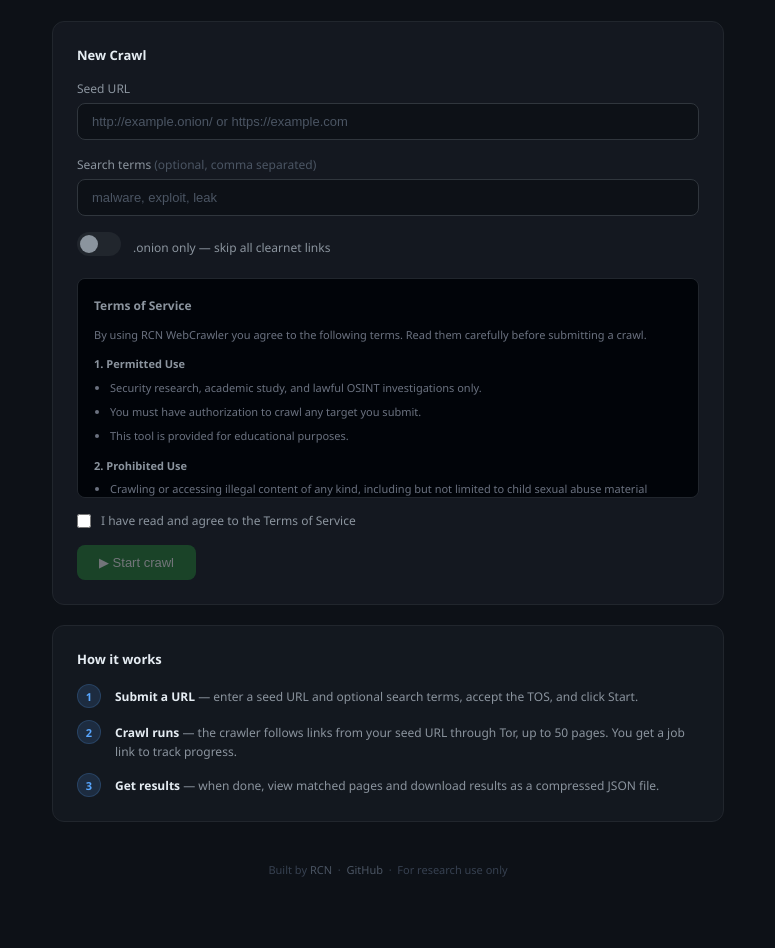
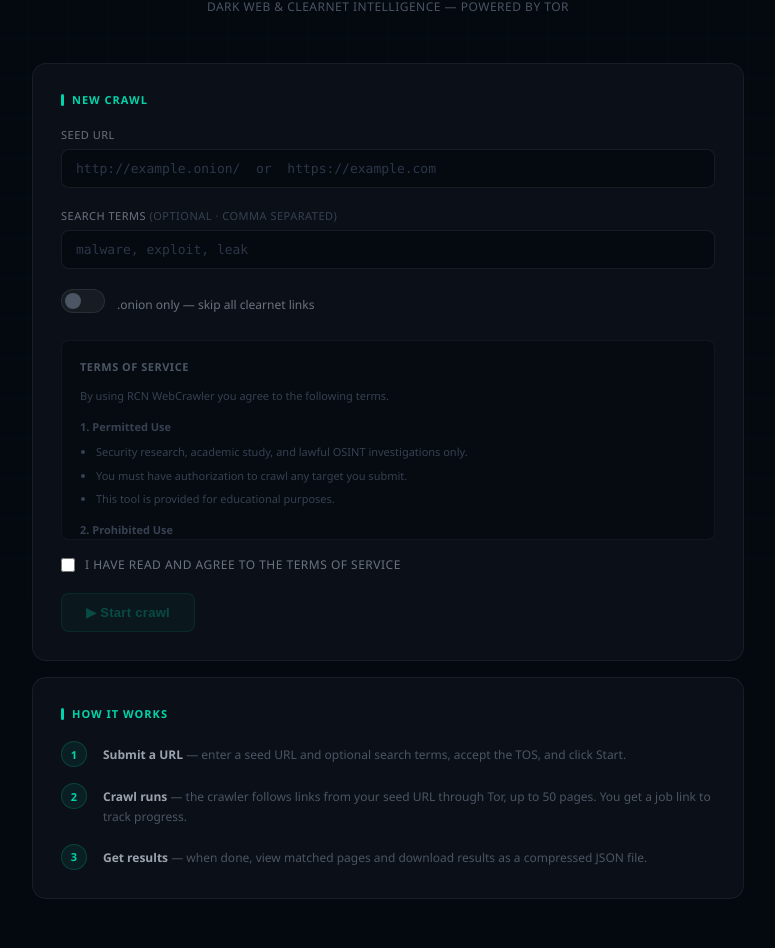
Before and after one commit to 0Day-legalize/rcn-crawler-web, a website: page public/index.html in a window 1280 px wide. Shown: the part 202-1150 px from the top of the page, without its empty margins (252-1027 px from the left). Before the commit the page ends 1119 px from the top, so only its background shows below. Drawn offline with Linux system fonts and the light colour scheme.

Commit message:
redesign: cyberpunk dark aesthetic with grid bg and glow accents

```diff
--- a/public/index.html
+++ b/public/index.html
@@ -6,115 +6,244 @@
   <title>RCN WebCrawler</title>
   <style>
     *, *::before, *::after { box-sizing: border-box; margin: 0; padding: 0; }
+
     body {
-      background: #0d1117; color: #e6edf3;
+      background: #04080f;
+      color: #c9d1d9;
       font-family: 'Segoe UI', system-ui, sans-serif;
-      min-height: 100vh; padding: 40px 24px;
-      max-width: 720px; margin: 0 auto;
+      min-height: 100vh;
+      padding: 48px 24px 64px;
+      max-width: 760px;
+      margin: 0 auto;
+      position: relative;
+      overflow-x: hidden;
     }
 
-    header { text-align: center; margin-bottom: 40px; }
-    header h1 { font-size: 28px; font-weight: 700; margin-bottom: 6px; }
-    header p  { font-size: 13px; color: #4b5563; }
+    /* Grid background */
+    body::before {
+      content: "";
+      position: fixed;
+      inset: 0;
+      background-image:
+        linear-gradient(rgba(0,212,170,0.03) 1px, transparent 1px),
+        linear-gradient(90deg, rgba(0,212,170,0.03) 1px, transparent 1px);
+      background-size: 40px 40px;
+      pointer-events: none;
+      z-index: 0;
+    }
 
+    /* Radial glow top center */
+    body::after {
+      content: "";
+      position: fixed;
+      top: -200px;
+      left: 50%;
+      transform: translateX(-50%);
+      width: 600px;
+      height: 400px;
+      background: radial-gradient(ellipse, rgba(0,212,170,0.07) 0%, transparent 70%);
+      pointer-events: none;
+      z-index: 0;
+    }
+
+    * { position: relative; z-index: 1; }
+
+    /* ── Header ── */
+    header {
+      text-align: center;
+      margin-bottom: 48px;
+    }
+    .logo-wrap {
+      display: inline-flex;
+      align-items: center;
+      justify-content: center;
+      width: 88px; height: 88px;
+      border-radius: 20px;
+      border: 1px solid rgba(0,212,170,0.2);
+      background: rgba(0,212,170,0.05);
+      margin-bottom: 20px;
+      box-shadow: 0 0 30px rgba(0,212,170,0.1), inset 0 0 20px rgba(0,212,170,0.04);
+    }
+    .logo-wrap img { height: 54px; width: 54px; object-fit: contain; }
+    header h1 {
+      font-size: 26px; font-weight: 700; letter-spacing: -0.5px;
+      color: #e6edf3; margin-bottom: 8px;
+    }
+    header h1 span { color: #00d4aa; }
+    header p {
+      font-size: 12px; color: #4b5563; letter-spacing: 0.5px; text-transform: uppercase;
+    }
+
+    /* ── Cards ── */
     .card {
-      background: rgba(22,27,34,0.8);
-      border: 1px solid #21262d;
-      border-radius: 12px;
-      padding: 24px;
-      margin-bottom: 20px;
+      background: rgba(13,18,26,0.85);
+      border: 1px solid rgba(255,255,255,0.06);
+      border-radius: 14px;
+      padding: 28px;
+      margin-bottom: 16px;
+      backdrop-filter: blur(8px);
+      transition: border-color 0.2s;
     }
-    .card-title { font-size: 13px; font-weight: 600; color: #e6edf3; margin-bottom: 16px; }
+    .card:hover { border-color: rgba(0,212,170,0.15); }
+    .card-title {
+      font-size: 11px; font-weight: 600; color: #00d4aa;
+      text-transform: uppercase; letter-spacing: 1px;
+      margin-bottom: 20px; display: flex; align-items: center; gap: 8px;
+    }
+    .card-title::before {
+      content: "";
+      display: inline-block; width: 3px; height: 12px;
+      background: #00d4aa; border-radius: 2px;
+    }
 
-    label { font-size: 12px; color: #8b949e; display: block; margin-bottom: 6px; }
+    /* ── Inputs ── */
+    .field { margin-bottom: 20px; }
+    label {
+      font-size: 11px; color: #6b7280; display: block;
+      margin-bottom: 7px; text-transform: uppercase; letter-spacing: 0.5px;
+    }
+    label em { color: #374151; font-style: normal; }
 
     input[type="text"] {
-      width: 100%; background: #0d1117; border: 1px solid #30363d;
-      border-radius: 8px; padding: 10px 14px; color: #e6edf3;
-      font-size: 13px; outline: none; transition: border-color 0.15s;
-      margin-bottom: 16px;
+      width: 100%;
+      background: rgba(4,8,15,0.8);
+      border: 1px solid rgba(255,255,255,0.08);
+      border-radius: 8px;
+      padding: 11px 14px;
+      color: #e6edf3;
+      font-size: 13px;
+      font-family: 'Consolas', 'Courier New', monospace;
+      outline: none;
+      transition: border-color 0.2s, box-shadow 0.2s;
     }
-    input[type="text"]:focus { border-color: #58a6ff; }
-    input[type="text"]::placeholder { color: #4b5563; }
+    input[type="text"]:focus {
+      border-color: rgba(0,212,170,0.5);
+      box-shadow: 0 0 0 3px rgba(0,212,170,0.06), 0 0 16px rgba(0,212,170,0.08);
+    }
+    input[type="text"]::placeholder { color: #2d3748; }
 
-    .toggle-row { display: flex; align-items: center; gap: 12px; margin-bottom: 16px; }
+    /* ── Toggle ── */
+    .toggle-row { display: flex; align-items: center; gap: 12px; margin-bottom: 20px; }
     .toggle { position: relative; width: 44px; height: 24px; flex-shrink: 0; }
     .toggle input { opacity: 0; width: 0; height: 0; }
-    .slider { position: absolute; inset: 0; background: #21262d; border-radius: 24px; cursor: pointer; transition: background 0.2s; }
-    .slider::before { content: ""; position: absolute; width: 18px; height: 18px; left: 3px; top: 3px; background: #8b949e; border-radius: 50%; transition: transform 0.2s, background 0.2s; }
-    .toggle input:checked + .slider { background: rgba(168,85,247,0.3); }
+    .slider {
+      position: absolute; inset: 0;
+      background: rgba(255,255,255,0.05);
+      border: 1px solid rgba(255,255,255,0.08);
+      border-radius: 24px; cursor: pointer; transition: all 0.2s;
+    }
+    .slider::before {
+      content: ""; position: absolute;
+      width: 16px; height: 16px; left: 3px; top: 3px;
+      background: #4b5563; border-radius: 50%;
+      transition: transform 0.2s, background 0.2s;
+    }
+    .toggle input:checked + .slider {
+      background: rgba(168,85,247,0.2);
+      border-color: rgba(168,85,247,0.4);
+      box-shadow: 0 0 12px rgba(168,85,247,0.15);
+    }
     .toggle input:checked + .slider::before { transform: translateX(20px); background: #a855f7; }
-    .toggle-label { font-size: 12px; color: #8b949e; }
+    .toggle-label { font-size: 12px; color: #6b7280; }
 
-    /* TOS */
+    /* ── TOS ── */
     .tos-box {
-      background: #010409; border: 1px solid #21262d; border-radius: 8px;
-      padding: 16px; max-height: 220px; overflow-y: auto;
-      font-size: 11px; line-height: 1.8; color: #6b7280;
-      margin-bottom: 14px;
+      background: rgba(4,8,15,0.6);
+      border: 1px solid rgba(255,255,255,0.05);
+      border-radius: 8px;
+      padding: 16px 18px;
+      max-height: 200px;
+      overflow-y: auto;
+      font-size: 11px;
+      line-height: 1.9;
+      color: #374151;
+      margin-bottom: 16px;
+      scrollbar-width: thin;
+      scrollbar-color: #1f2937 transparent;
     }
-    .tos-box h3 { color: #8b949e; font-size: 12px; margin-bottom: 8px; }
-    .tos-box h4 { color: #8b949e; font-size: 11px; margin: 10px 0 4px; }
+    .tos-box h3 { color: #4b5563; font-size: 11px; margin-bottom: 8px; letter-spacing: 0.5px; text-transform: uppercase; }
+    .tos-box h4 { color: #374151; font-size: 11px; margin: 10px 0 4px; }
     .tos-box ul { padding-left: 16px; }
-    .tos-box li { margin-bottom: 4px; }
-    .tos-accept { display: flex; align-items: center; gap: 10px; font-size: 12px; color: #8b949e; margin-bottom: 16px; cursor: pointer; }
-    .tos-accept input { width: 14px; height: 14px; cursor: pointer; accent-color: #22c55e; }
+    .tos-box li { margin-bottom: 3px; }
 
+    .tos-accept {
+      display: flex; align-items: center; gap: 10px;
+      font-size: 12px; color: #6b7280;
+      margin-bottom: 20px; cursor: pointer;
+    }
+    .tos-accept input { width: 14px; height: 14px; cursor: pointer; accent-color: #00d4aa; }
+
+    /* ── Button ── */
     .btn {
       display: inline-flex; align-items: center; gap: 8px;
-      padding: 10px 22px; border-radius: 8px; font-size: 13px;
-      font-weight: 500; cursor: pointer; border: none;
-      transition: background 0.15s, opacity 0.15s;
+      padding: 11px 24px; border-radius: 8px; font-size: 13px;
+      font-weight: 600; cursor: pointer; border: none;
+      transition: all 0.2s; letter-spacing: 0.3px;
     }
-    .btn-primary { background: #238636; color: #fff; }
-    .btn-primary:hover { background: #2ea043; }
-    .btn:disabled { opacity: 0.4; cursor: default; }
+    .btn-primary {
+      background: rgba(0,212,170,0.12);
+      border: 1px solid rgba(0,212,170,0.35);
+      color: #00d4aa;
+    }
+    .btn-primary:hover:not(:disabled) {
+      background: rgba(0,212,170,0.2);
+      border-color: rgba(0,212,170,0.6);
+      box-shadow: 0 0 20px rgba(0,212,170,0.15);
+    }
+    .btn:disabled { opacity: 0.3; cursor: default; }
 
     #error-msg {
-      display: none; margin-top: 12px; font-size: 12px; color: #f85149;
-      background: rgba(248,81,73,0.08); border: 1px solid #f8514930;
-      border-radius: 6px; padding: 8px 12px;
+      display: none; margin-top: 14px; font-size: 12px; color: #f87171;
+      background: rgba(248,113,113,0.06);
+      border: 1px solid rgba(248,113,113,0.2);
+      border-radius: 8px; padding: 10px 14px;
     }
 
-    /* Stats bar */
-    .stat-row { display: flex; gap: 32px; margin-top: 8px; }
-    .stat { font-size: 12px; color: #8b949e; }
-    .stat span { color: #58a6ff; font-weight: 600; }
+    /* ── Steps ── */
+    .steps { display: flex; flex-direction: column; gap: 16px; }
+    .step { display: flex; gap: 16px; align-items: flex-start; }
+    .step-num {
+      width: 26px; height: 26px; border-radius: 50%; flex-shrink: 0;
+      background: rgba(0,212,170,0.08);
+      border: 1px solid rgba(0,212,170,0.2);
+      color: #00d4aa; font-size: 11px; font-weight: 700;
+      display: flex; align-items: center; justify-content: center;
+    }
+    .step-text { font-size: 12px; color: #4b5563; line-height: 1.7; padding-top: 4px; }
+    .step-text strong { color: #9ca3af; }
 
-    /* How it works */
-    .steps { display: flex; flex-direction: column; gap: 12px; }
-    .step { display: flex; gap: 14px; align-items: flex-start; }
-    .step-num {
-      width: 24px; height: 24px; border-radius: 50%;
-      background: rgba(88,166,255,0.15); border: 1px solid #58a6ff30;
-      color: #58a6ff; font-size: 11px; font-weight: 600;
-      display: flex; align-items: center; justify-content: center; flex-shrink: 0;
+    /* ── Footer ── */
+    footer {
+      text-align: center; margin-top: 48px;
+      font-size: 11px; color: #1f2937;
+      letter-spacing: 0.5px;
     }
-    .step-text { font-size: 12px; color: #8b949e; line-height: 1.6; padding-top: 3px; }
-    .step-text strong { color: #e6edf3; }
-
-    footer { text-align: center; margin-top: 40px; font-size: 11px; color: #374151; }
-    footer a { color: #4b5563; text-decoration: none; }
-    footer a:hover { color: #8b949e; }
+    footer a { color: #374151; text-decoration: none; transition: color 0.15s; }
+    footer a:hover { color: #6b7280; }
   </style>
 </head>
 <body>
 
 <header>
-  <img src="/logo.png" alt="RCN" style="height:64px;margin-bottom:12px;">
-  <h1>RCN WebCrawler</h1>
-  <p>Dark web & clearnet crawler — powered by Tor</p>
+  <div class="logo-wrap">
+    <img src="/logo.png" alt="RCN">
+  </div>
+  <h1>RCN <span>WebCrawler</span></h1>
+  <p>Dark web &amp; clearnet intelligence — powered by Tor</p>
 </header>
 
-<!-- Submit card -->
 <div class="card">
   <div class="card-title">New Crawl</div>
 
-  <label>Seed URL</label>
-  <input type="text" id="url" placeholder="http://example.onion/ or https://example.com" autocomplete="off">
+  <div class="field">
+    <label>Seed URL</label>
+    <input type="text" id="url" placeholder="http://example.onion/  or  https://example.com" autocomplete="off">
+  </div>
 
-  <label>Search terms <span style="color:#4b5563">(optional, comma separated)</span></label>
-  <input type="text" id="terms" placeholder="malware, exploit, leak" autocomplete="off">
+  <div class="field">
+    <label>Search terms <em>(optional · comma separated)</em></label>
+    <input type="text" id="terms" placeholder="malware, exploit, leak" autocomplete="off">
+  </div>
 
   <div class="toggle-row">
     <label class="toggle">
@@ -124,40 +253,34 @@
     <span class="toggle-label">.onion only — skip all clearnet links</span>
   </div>
 
-  <!-- TOS -->
   <div class="tos-box">
     <h3>Terms of Service</h3>
-    <p>By using RCN WebCrawler you agree to the following terms. Read them carefully before submitting a crawl.</p>
-
+    <p>By using RCN WebCrawler you agree to the following terms.</p>
     <h4>1. Permitted Use</h4>
     <ul>
       <li>Security research, academic study, and lawful OSINT investigations only.</li>
       <li>You must have authorization to crawl any target you submit.</li>
       <li>This tool is provided for educational purposes.</li>
     </ul>
-
     <h4>2. Prohibited Use</h4>
     <ul>
-      <li>Crawling or accessing illegal content of any kind, including but not limited to child sexual abuse material (CSAM).</li>
+      <li>Crawling or accessing illegal content of any kind, including CSAM.</li>
       <li>Crawling systems you do not own or have explicit permission to crawl.</li>
       <li>Using results to facilitate harassment, fraud, or any criminal activity.</li>
       <li>Attempting to abuse, overload, or circumvent rate limits on this service.</li>
       <li>Submitting URLs that host malware with intent to compromise this service.</li>
     </ul>
-
     <h4>3. Limitations</h4>
     <ul>
       <li>Maximum 50 pages per crawl. Maximum 5 crawls per hour per IP.</li>
       <li>One active job per IP at a time.</li>
       <li>Results are stored temporarily and may be deleted at any time.</li>
     </ul>
-
     <h4>4. Logging</h4>
     <ul>
       <li>Your IP address and submitted URLs are logged for abuse prevention.</li>
       <li>Logs may be shared with authorities if illegal activity is detected.</li>
     </ul>
-
     <h4>5. Disclaimer</h4>
     <p style="margin-top:6px">This service is provided as-is with no warranty. The operator is not responsible for how results are used. Violation of these terms results in immediate and permanent ban.</p>
   </div>
@@ -167,23 +290,31 @@
     I have read and agree to the Terms of Service
   </label>
 
-  <button class="btn btn-primary" id="btn-submit" disabled>▶ Start crawl</button>
+  <button class="btn btn-primary" id="btn-submit" disabled>&#9654; Start crawl</button>
   <div id="error-msg"></div>
 </div>
 
-<!-- How it works -->
 <div class="card">
   <div class="card-title">How it works</div>
   <div class="steps">
-    <div class="step"><div class="step-num">1</div><div class="step-text"><strong>Submit a URL</strong> — enter a seed URL and optional search terms, accept the TOS, and click Start.</div></div>
-    <div class="step"><div class="step-num">2</div><div class="step-text"><strong>Crawl runs</strong> — the crawler follows links from your seed URL through Tor, up to 50 pages. You get a job link to track progress.</div></div>
-    <div class="step"><div class="step-num">3</div><div class="step-text"><strong>Get results</strong> — when done, view matched pages and download results as a compressed JSON file.</div></div>
+    <div class="step">
+      <div class="step-num">1</div>
+      <div class="step-text"><strong>Submit a URL</strong> — enter a seed URL and optional search terms, accept the TOS, and click Start.</div>
+    </div>
+    <div class="step">
+      <div class="step-num">2</div>
+      <div class="step-text"><strong>Crawl runs</strong> — the crawler follows links from your seed URL through Tor, up to 50 pages. You get a job link to track progress.</div>
+    </div>
+    <div class="step">
+      <div class="step-num">3</div>
+      <div class="step-text"><strong>Get results</strong> — when done, view matched pages and download results as a compressed JSON file.</div>
+    </div>
   </div>
 </div>
 
 <footer>
-  Built by <a href="https://github.com/0Day-legalize">RCN</a> &nbsp;·&nbsp;
-  <a href="https://github.com/0Day-legalize/rcn-crawler">GitHub</a> &nbsp;·&nbsp;
+  Built by <a href="https://github.com/0Day-legalize">RCN</a> &nbsp;&middot;&nbsp;
+  <a href="https://github.com/0Day-legalize/rcn-crawler">GitHub</a> &nbsp;&middot;&nbsp;
   For research use only
 </footer>
 
```
Also changed, not shown: public/job.html (+158 -71 lines).
